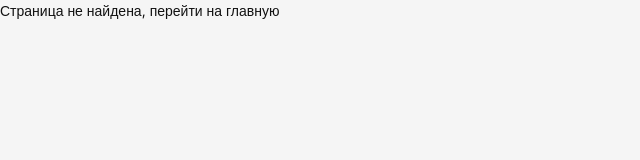
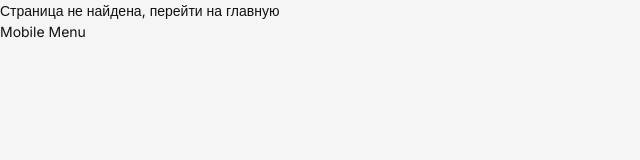
Before and after one commit to habralab/sapphire-team-front, a React (Vite) app: page /404 in a window 1280 px wide. Shown: the top 160 px of the page, without its empty margins (0-640 px from the left). Built offline with nearby package versions, Linux system fonts and the light colour scheme; a web font is replaced by a local one.

Commit message:
feat: добавление layout page (#23)

```diff
--- a/src/app/providers/router/config.tsx
+++ b/src/app/providers/router/config.tsx
@@ -4,12 +4,29 @@ import { BlankPage } from '~/pages/BlankPage';
 import { NotFound } from '~/pages/NotFound';
 import { ProfilePage } from '~/pages/ProfilePage';
 
-const appClosed = [{ path: '*', element: <BlankPage /> }];
+const appClosed = [
+  {
+    path: '*',
+    view: {
+      base: <BlankPage />,
+    },
+  },
+];
 
 const normalRoutes = [
-  { path: '404', element: <NotFound /> },
-  { path: '*', element: <Navigate to={'404'} replace /> },
-  { path: '/profile', element: <ProfilePage /> },
+  {
+    path: '404',
+    view: {
+      base: <NotFound />,
+    },
+  },
+  { path: '/profile', view: { base: <ProfilePage /> } },
+  {
+    path: '*',
+    view: {
+      base: <Navigate to={'404'} replace />,
+    },
+  },
 ];
 
 export const routes = import.meta.env.VITE_CLOSED ? appClosed : normalRoutes;
--- a/src/app/providers/router/router.tsx
+++ b/src/app/providers/router/router.tsx
@@ -1,5 +1,7 @@
 import { Suspense } from 'react';
 import { Route, Routes, BrowserRouter } from 'react-router-dom';
+
+import { Layout } from '~/pages/Layout';
 
 import { Loader } from '~/shared/ui/Loader';
 
@@ -11,7 +13,11 @@ const Routing = () => {
       <Suspense fallback={<Loader />}>
         <Routes>
           {routes.map((props) => (
-            <Route {...props} key={props.path} />
+            <Route
+              key={props.path}
+              path={props.path}
+              element={<Layout {...props.view} />}
+            />
           ))}
         </Routes>
       </Suspense>
--- /dev/null
+++ b/src/pages/Layout/Layout.tsx
@@ -0,0 +1,21 @@
+import { ChakraProvider, useBreakpointValue } from '@chakra-ui/react';
+
+import { desktopTheme, mobileTheme } from '~/shared/config/theme';
+
+interface LayoutProps {
+  base: JSX.Element;
+  desktop?: JSX.Element;
+}
+
+export const Layout = ({ base, desktop }: LayoutProps) => {
+  const breakpoint = useBreakpointValue({ base: 'base', md: 'desktop' }, { ssr: false });
+
+  const isBase = breakpoint === 'base' || !desktop;
+
+  return (
+    <ChakraProvider theme={isBase ? mobileTheme : desktopTheme}>
+      {isBase ? base : desktop}
+      {isBase ? <div>Mobile Menu</div> : <div>Desktop Menu</div>}
+    </ChakraProvider>
+  );
+};
--- /dev/null
+++ b/src/pages/Layout/index.ts
@@ -0,0 +1 @@
+export * from './Layout';
--- /dev/null
+++ b/src/shared/config/theme/desktopTheme.ts
@@ -0,0 +1,5 @@
+import { extendTheme } from '@chakra-ui/react';
+
+import { basicTheme } from './theme';
+
+export const desktopTheme = extendTheme(basicTheme);
--- a/src/shared/config/theme/index.ts
+++ b/src/shared/config/theme/index.ts
@@ -1 +1,3 @@
 export { basicTheme } from './theme';
+export { mobileTheme } from './mobileTheme';
+export { desktopTheme } from './desktopTheme';
--- /dev/null
+++ b/src/shared/config/theme/mobileTheme.ts
@@ -0,0 +1,5 @@
+import { extendTheme } from '@chakra-ui/react';
+
+import { basicTheme } from './theme';
+
+export const mobileTheme = extendTheme(basicTheme);
--- a/src/shared/config/theme/theme.ts
+++ b/src/shared/config/theme/theme.ts
@@ -111,4 +111,7 @@ export const basicTheme = extendTheme({
       900: '#111111',
     },
   },
+  breakpoints: {
+    md: '37.5rem',
+  },
 });
```
